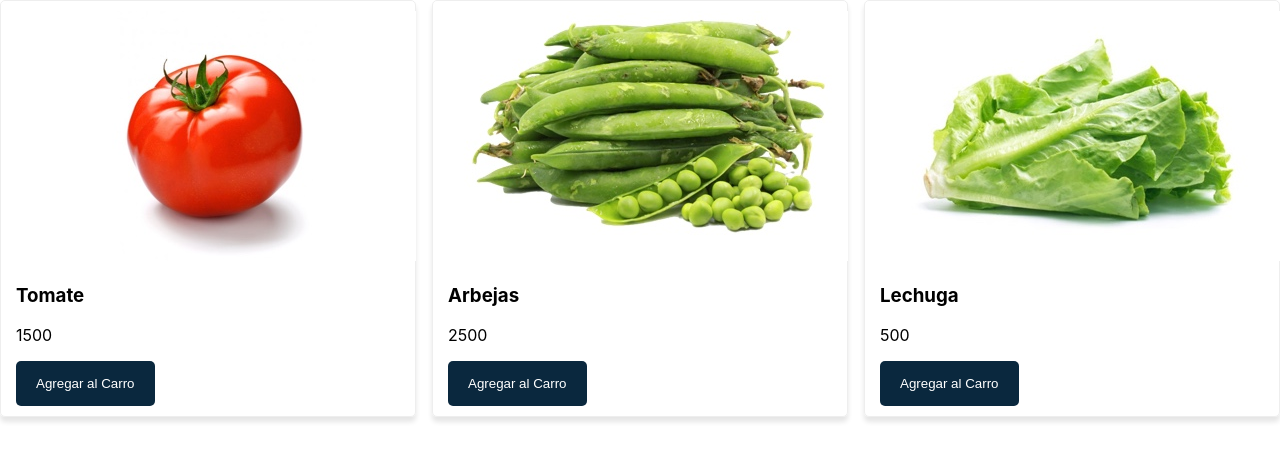
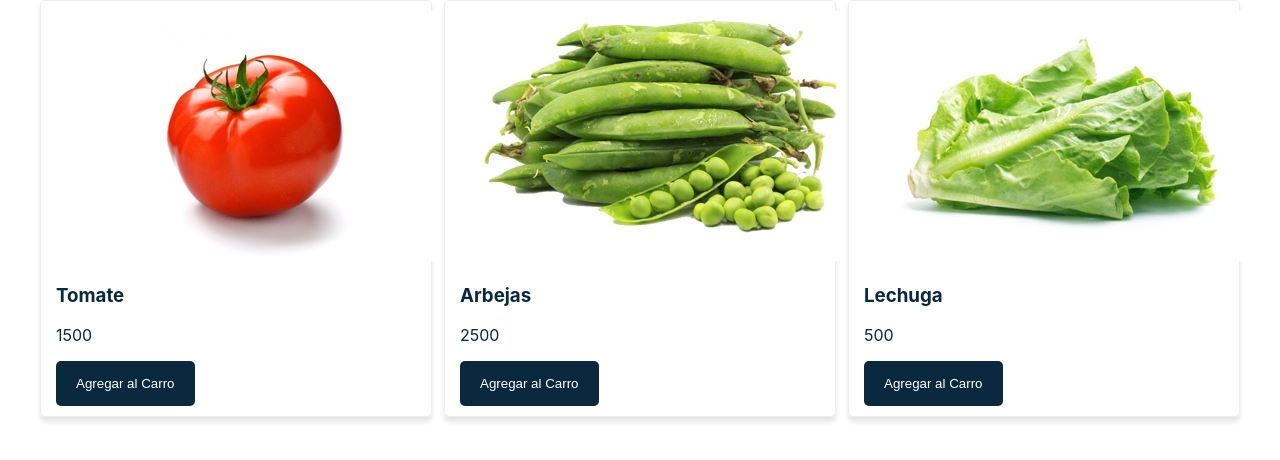
Before and after one commit to 51p50x/shopping-cart, a React (Create React App) app: page / in a window 1280 px wide. Shown: the top 460 px of the page. Built offline with nearby package versions, Linux system fonts and the light colour scheme.

Commit message:
sc-3: Added Layout Component
 * Layout Component with styles were created

 * Added Layout Component to the App Component

```diff
--- a/src/App.js
+++ b/src/App.js
@@ -1,5 +1,6 @@
 import {Component} from 'react'
 import Productos from './components/Productos'
+import Layout from './components/Layout'
 class App extends Component {
   state = {
     productos:[
@@ -12,10 +13,12 @@
   render(){
     return(
       <div>
-        <Productos
-          agregarAlCarro={()=>console.log('no hace nada')}
-          productos={this.state.productos}
-        />
+        <Layout>
+          <Productos
+            agregarAlCarro={()=>console.log('no hace nada')}
+            productos={this.state.productos}
+          />
+        </Layout>
       </div>
     )
   }
--- /dev/null
+++ b/src/components/Layout.js
@@ -0,0 +1,28 @@
+import { Component } from "react";
+
+const styles = {
+    layout:{
+        backgroundColor:"#fff",
+        color: '#0A283E',
+        alignItems: 'center',
+        display: 'flex',
+        flexDirection: 'column',
+    },
+    container:{
+        width: '1200px',
+    }
+}
+
+class Layout extends Component {
+    render(){
+        return (
+            <div style={styles.layout}>
+                <div style={styles.container}>
+                    {this.props.children}
+                </div>
+            </div>
+        )
+    }
+}
+
+export default Layout
```
